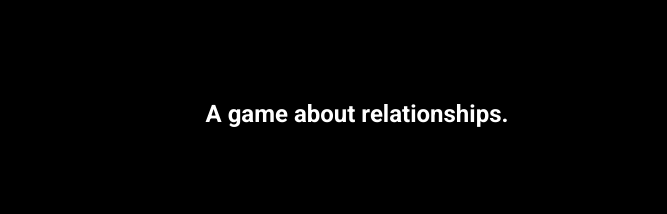
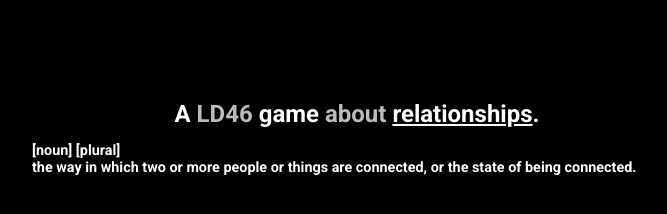
Before and after one commit to allemansratten/overly-fragile-relationships, a website built with webpack: page index.html in a window 1280 px wide. Shown: the whole page, without its empty margins (283-950 px from the left). Built offline with nearby package versions, Linux system fonts and the light colour scheme.

Commit message:
about text

```diff
--- a/index.html
+++ b/index.html
@@ -28,13 +28,23 @@
         font-size: 1.5em;
         color: white;
         margin-top: 10px;
+        width: 100%;
+      }
+      a {
+        color: rgb(187, 187, 187);
+        text-decoration: none;;
       }
     </style>
   </head>
   <body style='background-color: black; text-align: center;'>
     <div id="content"></div>
     <div id='about_text'>
-      A game about relationships.
+      A <a href='https://ldjam.com/events/ludum-dare/46'>LD46</a> game <a href='https://github.com/allemansratten/'>about</a> <span style='text-decoration: underline;'>relationships</span>.
+      <p style='text-align: left; font-size: 0.6em; width: 650px; margin-left: auto; margin-right: auto;'>
+        [noun] [plural]
+        <br>
+        the way in which two or more people or things are connected, or the state of being connected.
+      </p>
     </div>
     <script src="vendors.app.bundle.js"></script>
     <script src="app.bundle.js"></script>
```
